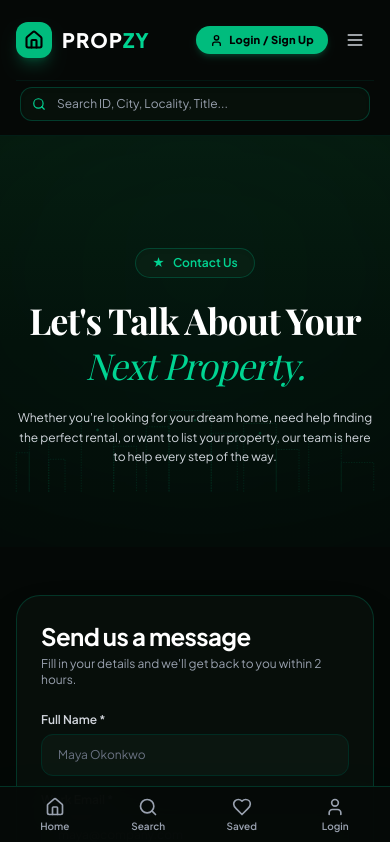
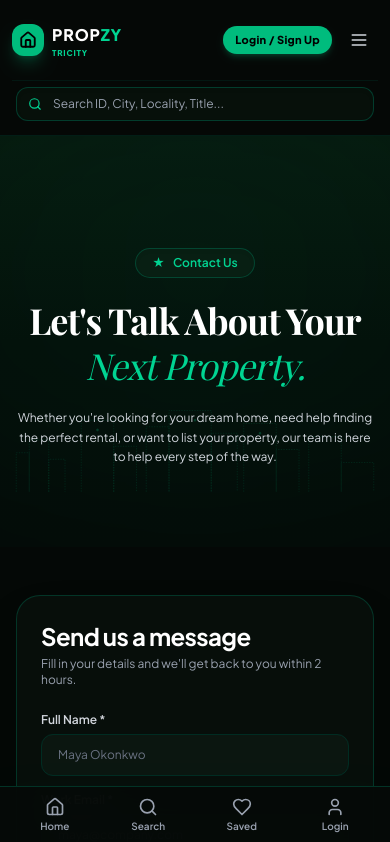
Before and after one commit to infinologylexvra-cmyk/PROPZY, a Next.js app: page /contact in a window 390 px wide. Shown: the top 842 px of the page. Built offline with nearby package versions, Linux system fonts and the light colour scheme; a web font is replaced by a local one.

Commit message:
propzy name changed

```diff
--- a/app/admin/page.tsx
+++ b/app/admin/page.tsx
@@ -409,8 +409,7 @@ export default function AdminOverviewPage() {
                         <button
                           disabled={Boolean(actionPendingId)}
                           onClick={() => handleVerifyToggle(item.pid || item._id || item.id, !!item.verified)}
-                        className={`px-3 py-1 rounded-xl text-[11px] font-extrabold border transition-all cursor-pointer disabled:opacity-50 disabled:cursor-not-allowed ${
-                          item.verified
+                          className={`px-3 py-1 rounded-xl text-[11px] font-extrabold border transition-all cursor-pointer disabled:opacity-50 disabled:cursor-not-allowed ${item.verified
                               ? 'bg-[#140b0d] text-rose-400 border-rose-900/80 hover:bg-rose-950'
                               : 'bg-emerald-500 hover:bg-emerald-400 text-black border-emerald-500'
                             }`}
--- a/app/globals.css
+++ b/app/globals.css
@@ -5,11 +5,13 @@
   --foreground: #f3f4f6;
 }
 
+html,
 body {
+  max-width: 100vw;
+  overflow-x: hidden;
   background-color: #050806;
   color: #f3f4f6;
   font-family: var(--font-sans), system-ui, -apple-system, sans-serif;
-  overflow-x: hidden;
 }
 
 .font-serif {
--- a/app/layout.tsx
+++ b/app/layout.tsx
@@ -51,7 +51,7 @@ export default function RootLayout({
           <HideOnRoute prefix="/admin">
             <Navbar />
           </HideOnRoute>
-          <main className="flex-1">
+          <main className="flex-1 w-full max-w-full overflow-x-hidden">
             {children}
           </main>
           <HideOnRoute prefix="/admin">
--- a/components/AdminSidebar.tsx
+++ b/components/AdminSidebar.tsx
@@ -33,7 +33,7 @@ export const AdminSidebar: React.FC<AdminSidebarProps> = ({ isOpen = true, onClo
     setIsExiting(true);
     try {
       logoutUser();
-    } catch (e) {}
+    } catch (e) { }
     window.location.href = '/';
   };
 
@@ -47,12 +47,12 @@ export const AdminSidebar: React.FC<AdminSidebarProps> = ({ isOpen = true, onClo
               <div className="w-9 h-9 rounded-xl bg-emerald-500 flex items-center justify-center text-black shadow-lg shadow-emerald-500/25 group-hover:scale-105 transition-transform">
                 <Home size={20} className="stroke-[2.5]" />
               </div>
-              <div className="flex flex-col">
+              <div className="flex flex-col leading-none">
                 <span className="text-base font-extrabold tracking-wider uppercase text-white font-sans">
                   PROP<span className="text-emerald-400">ZY</span>
                 </span>
-                <span className="text-[10px] font-extrabold tracking-widest text-emerald-400 uppercase -mt-1">
-                  Admin Panel
+                <span className="text-[8px] font-extrabold tracking-widest text-emerald-400 uppercase mt-0.5">
+                  TRICITY • ADMIN
                 </span>
               </div>
             </Link>
@@ -84,11 +84,10 @@ export const AdminSidebar: React.FC<AdminSidebarProps> = ({ isOpen = true, onClo
                   key={item.href}
                   href={item.href}
                   onClick={onClose}
-                  className={`flex items-center justify-between px-3.5 py-2.5 rounded-xl text-xs font-semibold transition-all ${
-                    isActive
+                  className={`flex items-center justify-between px-3.5 py-2.5 rounded-xl text-xs font-semibold transition-all ${isActive
                       ? 'bg-emerald-950/80 text-emerald-400 border border-emerald-800/60 shadow-md font-bold'
                       : 'text-gray-400 hover:text-white hover:bg-[#0b1610]'
-                  }`}
+                    }`}
                 >
                   <div className="flex items-center space-x-3">
                     <Icon size={18} className={isActive ? 'text-emerald-400' : 'text-gray-400'} />
--- a/components/Footer.tsx
+++ b/components/Footer.tsx
@@ -52,9 +52,14 @@ export const Footer: React.FC = () => {
               <div className="w-9 h-9 rounded-xl bg-emerald-500 flex items-center justify-center text-black shadow-lg shadow-emerald-500/20">
                 <Home size={20} className="stroke-[2.5]" />
               </div>
-              <span className="text-xl font-extrabold tracking-wider uppercase text-white font-sans">
-                PROP<span className="text-emerald-400">ZY</span>
-              </span>
+              <div className="flex flex-col leading-none">
+                <span className="text-xl font-extrabold tracking-wider uppercase text-white font-sans">
+                  PROP<span className="text-emerald-400">ZY</span>
+                </span>
+                <span className="text-[9px] font-extrabold tracking-widest text-emerald-400 uppercase mt-0.5">
+                  TRICITY
+                </span>
+              </div>
             </Link>
 
             <p className="text-xs text-gray-400 leading-relaxed">
--- a/components/Navbar.tsx
+++ b/components/Navbar.tsx
@@ -103,10 +103,10 @@ function NavbarContent() {
   const currentWishlist = mounted ? wishlist : [];
 
   return (
-    <header className="sticky top-0 z-50 bg-[#060907]/95 backdrop-blur-xl border-b border-emerald-950/60">
-      <div className="max-w-7xl mx-auto px-4 sm:px-6 lg:px-8">
+    <header className="sticky top-0 z-50 bg-[#060907]/95 backdrop-blur-xl border-b border-emerald-950/60 overflow-hidden">
+      <div className="max-w-7xl mx-auto px-3 sm:px-6 lg:px-8">
         <div className="flex items-center justify-between h-20">
-          <div className="flex items-center space-x-8 md:space-x-10 lg:space-x-12 shrink-0">
+          <div className="flex items-center space-x-4 md:space-x-8 lg:space-x-12 shrink-0">
             {/* Brand Logo */}
             <Link
               href="/"
@@ -120,14 +120,19 @@ function NavbarContent() {
                   }
                 }
               }}
-              className="flex items-center space-x-2.5 group shrink-0"
+              className="flex items-center space-x-2 sm:space-x-2.5 group shrink-0"
             >
-              <div className="w-9 h-9 rounded-xl bg-emerald-500 flex items-center justify-center text-black shadow-lg shadow-emerald-500/25 group-hover:scale-105 transition-transform">
-                <Home size={20} className="stroke-[2.5]" />
+              <div className="w-8 h-8 sm:w-9 sm:h-9 rounded-xl bg-emerald-500 flex items-center justify-center text-black shadow-lg shadow-emerald-500/25 group-hover:scale-105 transition-transform shrink-0">
+                <Home size={18} className="stroke-[2.5]" />
               </div>
-              <span className="text-xl font-extrabold tracking-wider uppercase text-white font-sans">
+              <div className="flex flex-col leading-none">
+                <span className="text-base sm:text-xl font-extrabold tracking-wider uppercase text-white font-sans">
                   PROP<span className="text-emerald-400">ZY</span>
                 </span>
+                <span className="text-[8px] sm:text-[9px] font-extrabold tracking-widest text-emerald-400 uppercase mt-0.5">
+                  TRICITY
+                </span>
+              </div>
             </Link>
 
             {/* Center Navigation Links with Smooth Sliding Animated Underline */}
@@ -323,14 +328,14 @@ function NavbarContent() {
                 )}
               </div>
             ) : (
-              <div className="flex items-center space-x-2 shrink-0">
+              <div className="flex items-center space-x-1.5 sm:space-x-2 shrink-0">
                 <button
                   type="button"
                   suppressHydrationWarning
                   onClick={openAuthModal}
-                  className="inline-flex items-center justify-center space-x-1.5 px-3.5 py-1.5 sm:px-4 sm:py-2 rounded-full bg-emerald-500 hover:bg-emerald-400 text-black font-extrabold text-[11px] sm:text-xs tracking-wide transition-all cursor-pointer shadow-md shadow-emerald-500/20 active:scale-95 whitespace-nowrap shrink-0"
+                  className="inline-flex items-center justify-center space-x-1 sm:space-x-1.5 px-3 py-1.5 sm:px-4 sm:py-2 rounded-full bg-emerald-500 hover:bg-emerald-400 text-black font-extrabold text-[11px] sm:text-xs tracking-wide transition-all cursor-pointer shadow-md shadow-emerald-500/20 active:scale-95 whitespace-nowrap shrink-0"
                 >
-                  <User size={13} className="stroke-[2.5]" />
+                  <User size={12} className="stroke-[2.5] hidden xs:inline" />
                   <span>Login / Sign Up</span>
                 </button>
               </div>
```
Also changed, not shown: components/AuthModal.tsx (+7 -14 lines), app/admin/loading.tsx (line endings or trailing spaces), app/loading.tsx (line endings or trailing spaces), components/Loader.tsx (indentation only). Lines whose indentation alone changed are shown as unchanged.
